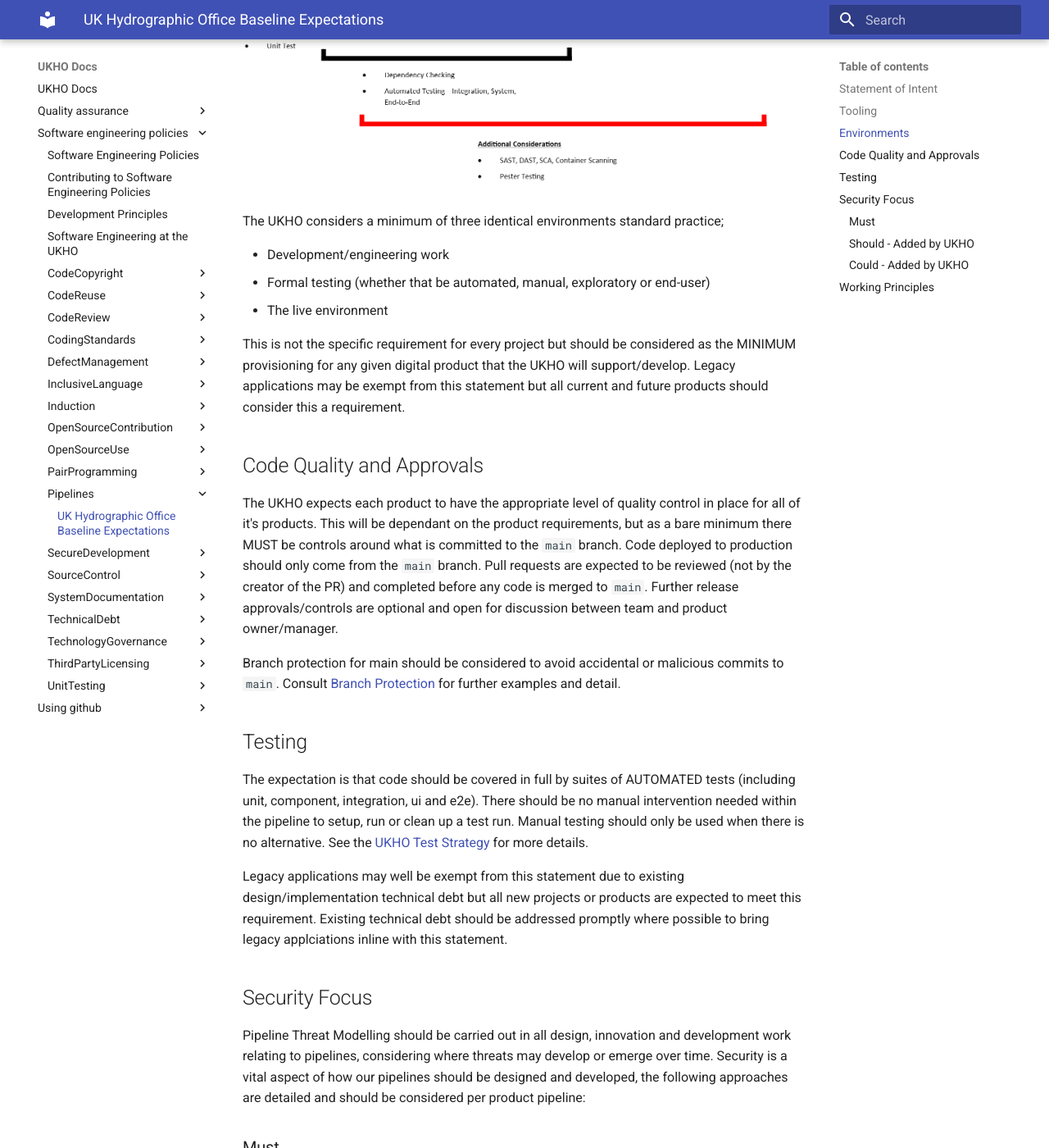
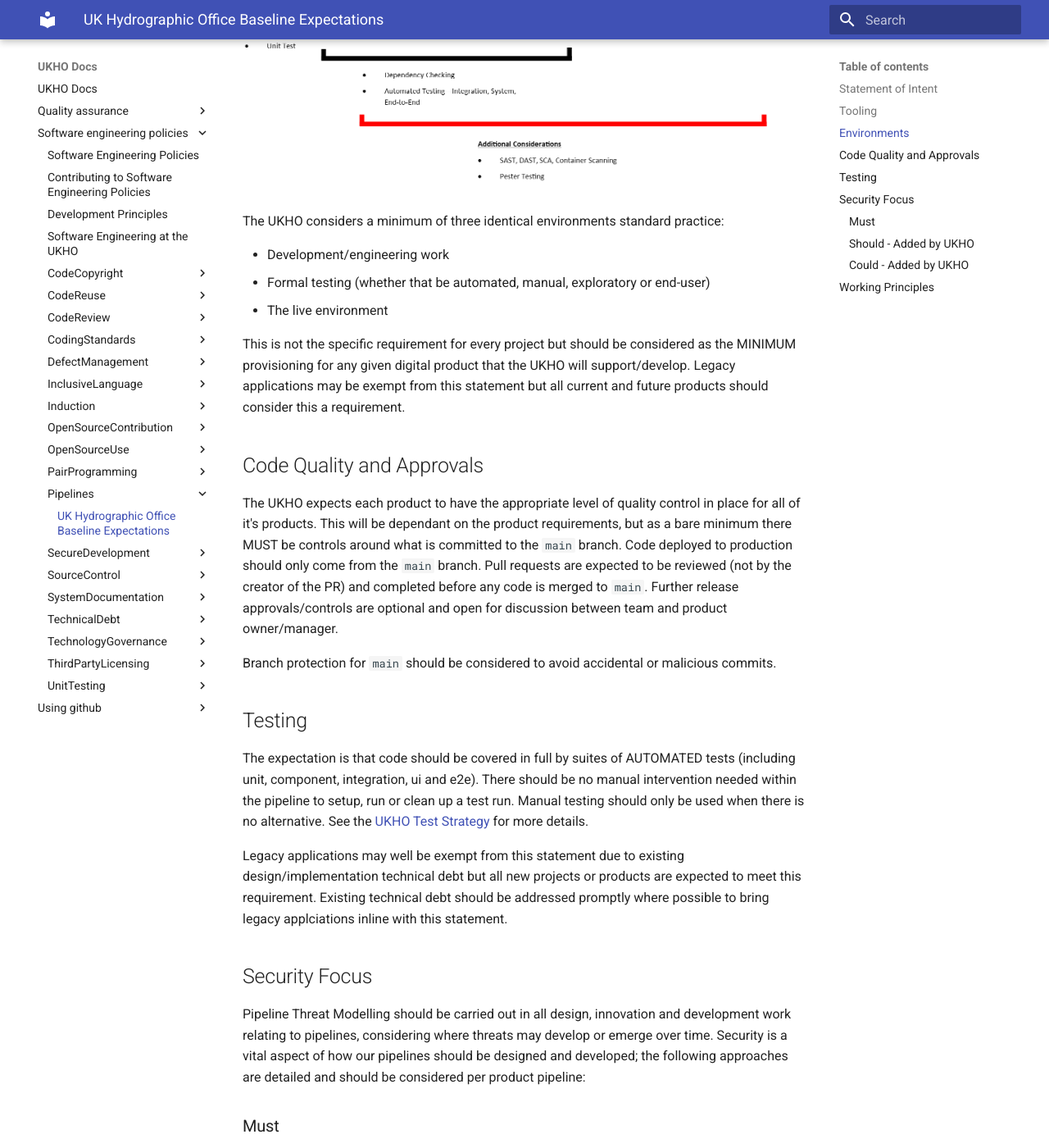
Before and after one commit to UKHO/docs, an MkDocs documentation site: the page built from docs/software-engineering-policies/Pipelines/Baseline_Policy.md, in a window 1280 px wide and 1400 px high, scrolled down 578 px. Shown: the whole window at 82% size. Built offline with MkDocs 1.6.1 and Material for MkDocs 9.7.7, drawn with Linux system fonts in a browser that asks for light colours; some of the changed text lies outside the part shown.

Commit message:
Update with minor text edits

```diff
--- a/docs/software-engineering-policies/Pipelines/Baseline_Policy.md
+++ b/docs/software-engineering-policies/Pipelines/Baseline_Policy.md
@@ -14,7 +14,7 @@ The UKHO expects a release pipeline to include the following environments:
 
 ![Baseline Implementation Diagram](../Resources/baseline-diagram.png)
 
-The UKHO considers a minimum of three identical environments standard practice;
+The UKHO considers a minimum of three identical environments standard practice:
 
 - Development/engineering work
 - Formal testing (whether that be automated, manual, exploratory or end-user)
@@ -26,17 +26,17 @@ This is not the specific requirement for every project but should be considered
 
 The UKHO expects each product to have the appropriate level of quality control in place for all of it's products. This will be dependant on the product requirements, but as a bare minimum there MUST be controls around what is committed to the `main` branch. Code deployed to production should only come from the `main` branch. Pull requests are expected to be reviewed (not by the creator of the PR) and completed before any code is merged to `main`. Further release approvals/controls are optional and open for discussion between team and product owner/manager.
 
-Branch protection for main should be considered to avoid accidental or malicious commits to `main`. Consult [Branch Protection](BranchProtection.md) for further examples and detail.
+Branch protection for `main` should be considered to avoid accidental or malicious commits.
 
 ## Testing
 
-The expectation is that code should be covered in full by suites of AUTOMATED tests (including unit, component, integration, ui and e2e). There should be no manual intervention needed within the pipeline to setup, run or clean up a test run. Manual testing should only be used when there is no alternative. See the [UKHO Test Strategy](https://docs.ukho.dev/quality-assurance/test-strategy/) for more details.
+The expectation is that code should be covered in full by suites of AUTOMATED tests (including unit, component, integration, ui and e2e). There should be no manual intervention needed within the pipeline to setup, run or clean up a test run. Manual testing should only be used when there is no alternative. See the [UKHO Test Strategy](https://github.com/UKHO/docs/blob/master/docs/quality-assurance/test-strategy.md) for more details.
 
 Legacy applications may well be exempt from this statement due to existing design/implementation technical debt but all new projects or products are expected to meet this requirement. Existing technical debt should be addressed promptly where possible to bring legacy applciations inline with this statement.
 
 ## Security Focus
 
-Pipeline Threat Modelling should be carried out in all design, innovation and development work relating to pipelines, considering where threats may develop or emerge over time. Security is a vital aspect of how our pipelines should be designed and developed, the following approaches are detailed and should be considered per product pipeline:
+Pipeline Threat Modelling should be carried out in all design, innovation and development work relating to pipelines, considering where threats may develop or emerge over time. Security is a vital aspect of how our pipelines should be designed and developed; the following approaches are detailed and should be considered per product pipeline:
 
 ### Must
 
```
Also changed, not shown: other parts of docs/software-engineering-policies/Pipelines/Baseline_Policy.md (+1 -1 lines).
